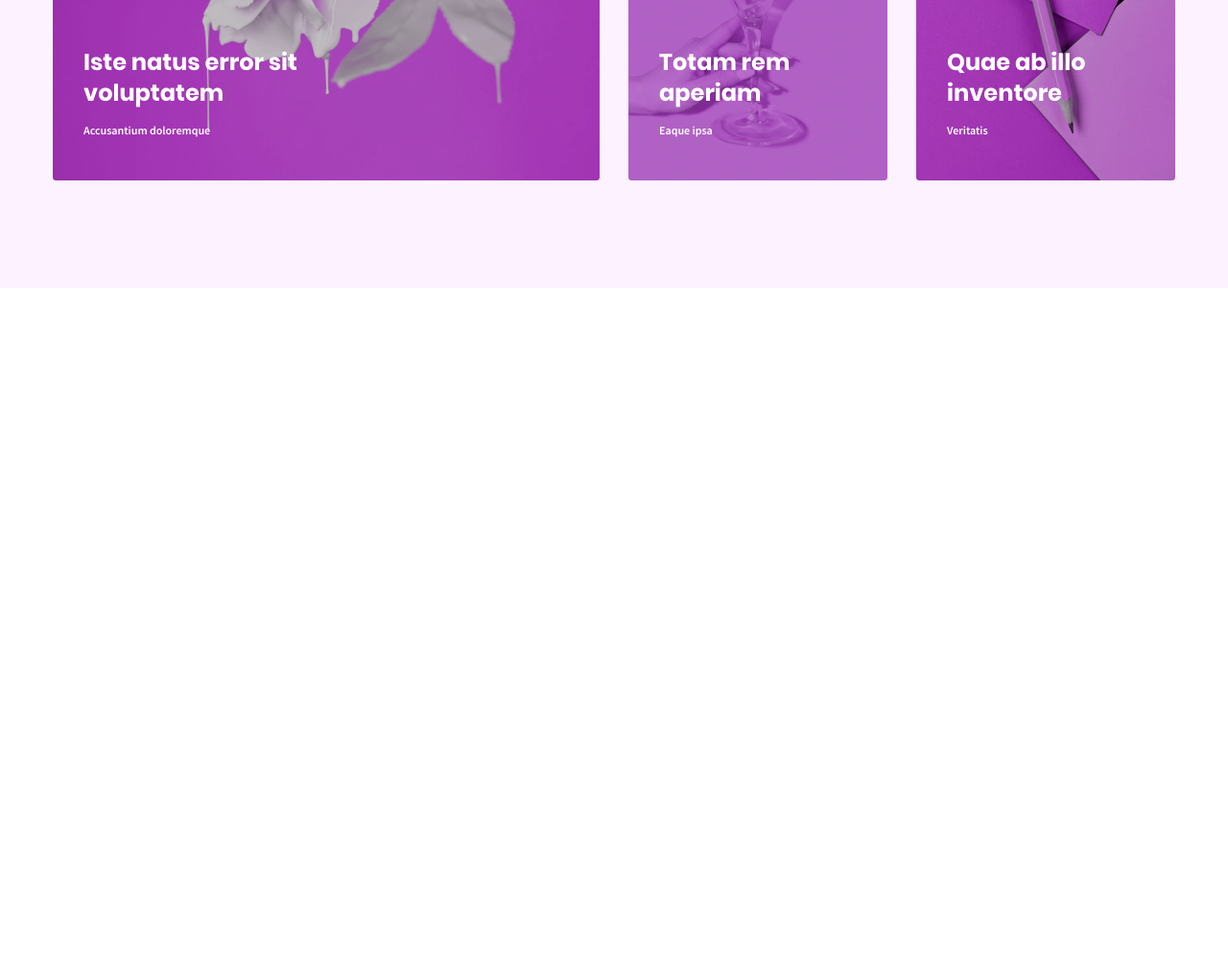
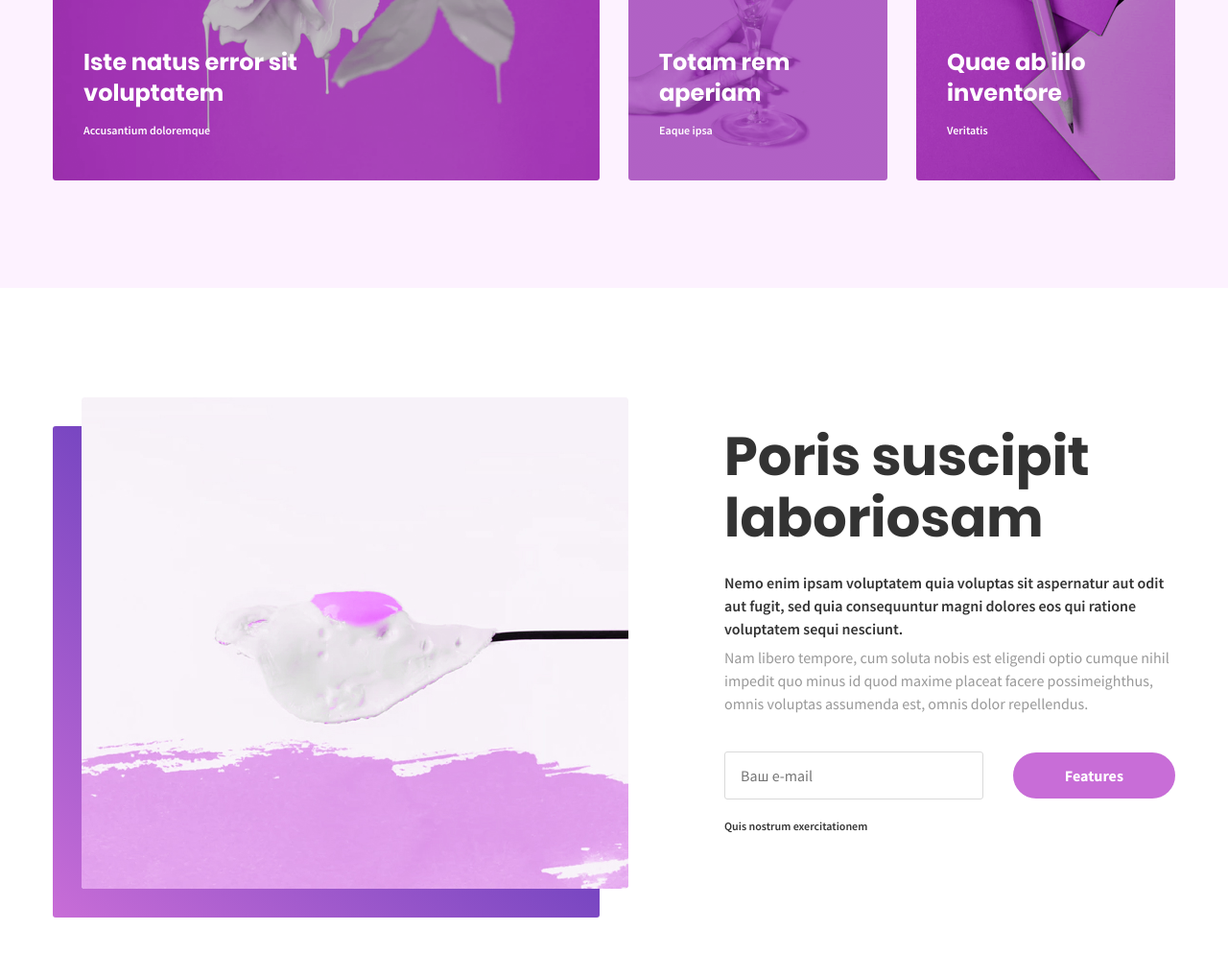
Before and after one commit to kulinichevgeny/relap-responsive-landing, a website: page src/index.html in a window 1280 px wide. Shown: the part 4280-5274 px from the top of the page at 96% size. Before the commit the page ends 4580 px from the top, so only its background shows below. Drawn offline with nearby package versions, Linux system fonts and the light colour scheme; files that its build step writes are made by us from their sources.

Commit message:
Add eighth block

```diff
--- /dev/null
+++ b/src/_eighth.html
@@ -0,0 +1,38 @@
+<section class="eighth__section">
+	<div class="container">
+
+		<!-- ========= image ========= -->
+		<div class="eighth__image">
+			<img src="./img/section-8-poris/egg.jpg" alt="egg">
+		</div>
+
+		<!-- ========= description ========= -->
+		<div class="eighth__description">
+
+			<h2 class="eighth__title">
+				Poris suscipit<br>laboriosam
+			</h2>
+			<div class="eighth__suptext">
+				Nemo enim ipsam voluptatem quia voluptas sit aspernatur aut odit aut fugit, sed quia consequuntur magni dolores
+				eos qui ratione voluptatem sequi nesciunt.
+			</div>
+			<div class="eighth__subtext">
+				Nam libero tempore, cum soluta nobis est eligendi optio cumque nihil impedit quo minus id quod maxime placeat
+				facere possimeighthus, omnis voluptas assumenda est, omnis dolor repellendus.
+			</div>
+
+			<div class="eighth__form">
+				<div class="eighth__input">
+					<input class="eight__email" type="email" placeholder="Ваш e-mail">
+				</div>
+				<div class="eighth__button">
+					<button>Features</button>
+				</div>
+			</div>
+
+			<div class="eighth__credits">Quis nostrum exercitationem</div>
+
+		</div><!-- ./eighth__description -->
+
+	</div><!-- ./container -->
+</section>
--- a/src/index.html
+++ b/src/index.html
@@ -22,6 +22,8 @@
 
 	@@include('_seventh.html')
 
+	@@include('_eighth.html')
+
 	@@include('_footer.html')
 
 	<!-- ========= javascript ========== -->
--- /dev/null
+++ b/src/scss/eighth.scss
@@ -0,0 +1,99 @@
+.eighth__section {
+	padding: 144px 0 112px;
+
+	.container {
+		@include flex-row;
+		justify-content: space-between;
+	}
+}
+
+.eighth__image {
+	max-width: 570px;
+	min-height: 512px;
+	width: 100%;
+
+	border-radius: 3px;
+	background: $gradient;
+
+	position: relative;
+	z-index: 10;
+
+	img {
+		border-radius: 3px;
+
+		position: absolute;
+		bottom: 30px;
+		left: 30px;
+	}
+}
+
+.eighth__description {
+	max-width: 470px;
+
+	.eighth__title {
+		@include h2-style;
+		margin-bottom: 23px;
+	}
+
+	.eighth__suptext {
+		@include text-style($secondaryFontSemiBold);
+		color: $black;
+		margin-bottom: 6px;
+	}
+
+	.eighth__subtext {
+		@include text-style($secondaryFontRegular);
+		color: rgba($black, 0.5);
+		margin-bottom: 38px;
+	}
+
+	// ======== form ========
+	.eighth__form {
+		@include flex-row;
+		align-items: center;
+		justify-content: space-between;
+
+		margin-bottom: 16px;
+
+		.eight__email {
+			@include text-style($secondaryFontRegular);
+			color: rgba($black, 0.5);
+
+			width: 270px;
+
+			border-radius: 3px;
+			border: 1px solid #dadada;
+
+			padding: 12px 16px;
+
+			&:focus {
+				outline: none;
+				box-shadow: $shadow;
+			}
+		}
+	}
+
+	// ======== button ========
+	.eighth__button {
+		button {
+			@include text-style($secondaryFontBold);
+			color: $white;
+
+			border-radius: 24px;
+			background-color: $pinkDark;
+			transition: 0.2s linear;
+
+			padding: 12px 54px;
+
+			&:hover {
+				border-color: $yellow;
+				background-color: $yellow;
+			}
+		}
+	}
+
+	.eighth__credits {
+		@include small-text-style;
+		color: $black;
+	}
+}
--- a/src/scss/style.scss
+++ b/src/scss/style.scss
@@ -17,3 +17,5 @@
 @import "./fifth.scss";
 
 @import "./seventh.scss";
+
+@import "./eighth.scss";
```
